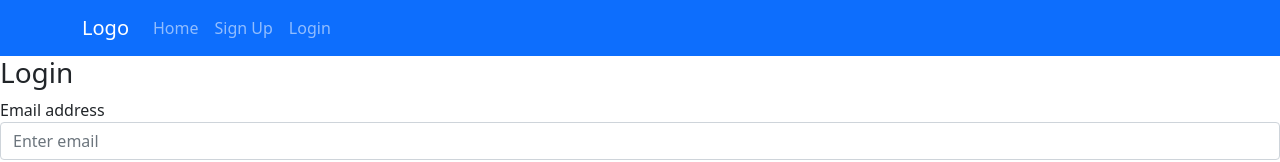
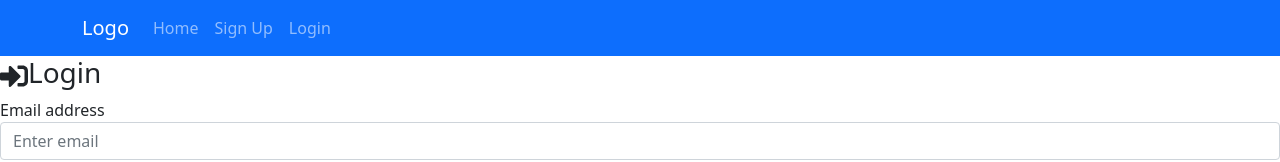
Before and after one commit to amr745/silver-snacks-frontend, a React (Create React App) app: page /login in a window 1280 px wide. Shown: the top 162 px of the page. Built offline with nearby package versions, Linux system fonts and the light colour scheme; no server answers.

Commit message:
adds login icon to login page

```diff
--- a/package.json
+++ b/package.json
@@ -10,6 +10,7 @@
     "react": "^18.1.0",
     "react-bootstrap": "^2.4.0",
     "react-dom": "^18.1.0",
+    "react-icons": "^4.4.0",
     "react-router": "^6.3.0",
     "react-router-dom": "^6.3.0",
     "react-scripts": "5.0.1",
--- a/src/pages/LoginPage.jsx
+++ b/src/pages/LoginPage.jsx
@@ -1,6 +1,7 @@
 import { useState } from "react";
 import { Link, useNavigate } from "react-router-dom";
 import { login } from "../services/signup";
+import { FaSignInAlt } from "react-icons/fa";
 
 function LoginPage({ handleSignupOrLogin, updateMessage }) {
     const [formState, setFormState] = useState({
@@ -33,7 +34,7 @@ function LoginPage({ handleSignupOrLogin, updateMessage }) {
     return (
         <div className="auth-form">
             <form onSubmit={handleSubmit}>
-                <h3>Login</h3>
+                <h3><FaSignInAlt />Login</h3>
                 <div className="mb-3">
                     <label>Email address</label>
                     <input
```
Also changed, not shown: 1 other file (tests, documents, lock files or other folders).
